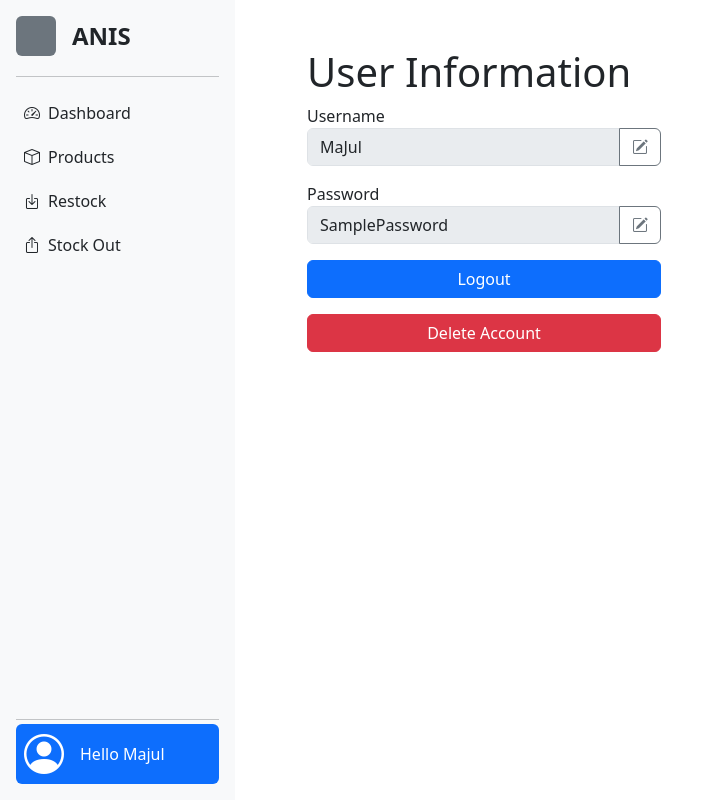
After one commit to MaJul1/anis-php, a PHP site: page /user.php in a window 1280 px wide. The commit adds this page. Shown: the whole page, without its empty margins (0-708 px from the left). Run offline with PHP 8.4, Linux system fonts and the light colour scheme.

```diff
--- a/index.php
+++ b/index.php
@@ -50,7 +50,7 @@
             Stock Out
           </a>
         </div>
-        <hr class="m-0">
+        <hr class="mb-1">
         <a href="#" class="d-flex align-items-center text-decoration-none text-dark ps-2 rounded">
           <i class="bi bi-person-circle fs-1 me-3"></i>
           Hello Majul
--- a/product.php
+++ b/product.php
@@ -264,7 +264,7 @@
             Stock Out
           </a>
         </div>
-        <hr class="m-0">
+        <hr class="mb-1">
         <a href="#" class="d-flex align-items-center text-decoration-none text-dark ps-2 rounded">
           <i class="bi bi-person-circle fs-1 me-3"></i>
           Hello Majul
--- a/restock.php
+++ b/restock.php
@@ -128,7 +128,7 @@ if (isset($_SERVER['HTTP_X_REQUESTED_WITH']) && $_SERVER['HTTP_X_REQUESTED_WITH'
                   <input class="form-control" type="date" id="add-missing-product-expiration-date">
                 </div>
                 <div class="col-sm mb-3">
-                  <label class="for="add-missing-product-count">Stock Count</label>
+                  <label class="form-label" for="add-missing-product-count">Stock Count</label>
                   <input class="form-control" type="number" id="add-missing-product-count">
                 </div>
               </div>
@@ -180,7 +180,7 @@ if (isset($_SERVER['HTTP_X_REQUESTED_WITH']) && $_SERVER['HTTP_X_REQUESTED_WITH'
             Stock Out
           </a>
         </div>
-        <hr class="m-0">
+        <hr class="mb-1">
         <a href="#" class="d-flex align-items-center text-decoration-none text-dark ps-2 rounded">
           <i class="bi bi-person-circle fs-1 me-3"></i>
           Hello Majul
--- a/stockout.php
+++ b/stockout.php
@@ -169,7 +169,7 @@
             Stock Out
           </a>
         </div>
-        <hr class="m-0">
+        <hr class="mb-1">
         <a href="#" class="d-flex align-items-center text-decoration-none text-dark ps-2 rounded">
           <i class="bi bi-person-circle fs-1 me-3"></i>
           Hello Majul
--- /dev/null
+++ b/user.php
@@ -0,0 +1,78 @@
+<!DOCTYPE html>
+<html lang="en">
+<head>
+  <meta charset="UTF-8">
+  <meta name="viewport" content="width=device-width, initial-scale=1.0">
+  <title>User</title>
+  <link href="bootsrap/css/bootstrap.min.css" rel="stylesheet">
+  <link rel="stylesheet" href="https://cdn.jsdelivr.net/npm/bootstrap-icons@1.13.1/font/bootstrap-icons.min.css">
+  <script src="bootsrap/js/bootstrap.bundle.min.js"></script>
+</head>
+<body>
+  <!-- sidebar -->
+  <div class="d-flex bg-light ps-3 d-md-none pt-1" style="height: 50px;">
+      <a data-bs-toggle="offcanvas" href="#sidebarOffcanvas" aria-controls="sidebarOffcanvas">
+        <i class="bi bi-list border border-1 border-secondary rounded text-dark fs-2 ps-2 pe-2"></i>
+      </a>
+    </div>
+
+    <div class="d-flex">
+      <div class="d-flex flex-column offcanvas-md offcanvas-start p-3 bg-light position-fixed" tabindex="-1" id="sidebarOffcanvas" aria-labelledby="sidebarOffcanvasLabel" style="width: 235px; height: 100vh">
+        <a class="d-flex align-items-center mb-0 mb-md-1 link-dark text-decoration-none" href="index.php">
+          <div class="bg-secondary me-3 rounded" style="width: 40px; height: 40px"></div>
+          <span class="fs-4 d-md-inline fw-semibold">ANIS</span>
+        </a>
+        <hr />
+        <div class="mb-1 p-2 rounded">
+          <a class="text-dark text-decoration-none d-flex" href="index.php">
+            <i class="bi bi-speedometer2 me-2"></i>
+            Dashboard
+          </a>
+        </div>
+        <div class="mb-1 p-2 rounded">
+          <a class="text-dark text-decoration-none d-flex" href="product.php">
+            <i class="bi bi-box me-2"></i>
+            Products
+          </a>
+        </div>
+        <div class="mb-1 p-2 rounded">
+          <a class="text-dark text-decoration-none d-flex" href="#">
+            <i class="bi bi-box-arrow-in-down me-2"></i>
+            Restock
+          </a>
+        </div>
+        <div class="mb-1 p-2 rounded mb-auto">
+          <a class="text-dark text-decoration-none d-flex" href="stockout.php">
+            <i class="bi bi-box-arrow-up me-2"></i>
+            Stock Out
+          </a>
+        </div>
+        <hr class="mb-1">
+        <a href="#" class="d-flex align-items-center text-decoration-none text-dark ps-2 bg-primary text-white rounded">
+          <i class="bi bi-person-circle fs-1 me-3"></i>
+          Hello Majul
+        </a>
+      </div>
+      <div class="d-none d-md-block" style="min-width: 235px; height: 100vh;"></div>
+
+      <!-- body -->
+      <div class="container ms-md-4 p-md-5 pt-3 d-flex flex-column" style="min-width: 400px; max-width: 450px;">
+        <h1>User Information</h1>
+        <span>Username</span>
+        <div class="input-group mb-3">
+          <input type="text" class="form-control" aria-label="Username of the User" aria-describedby="username-input" value="MaJul" disabled>
+          <a class="btn btn-outline-secondary" type="button" id="username-input"><i class="bi bi-pencil-square"></i></a>
+        </div>
+        <span>Password</span>
+        <div class="input-group mb-3">
+          <input type="text" class="form-control" aria-label="Password of the User" aria-describedby="password-input" value="SamplePassword" disabled>
+          <a class="btn btn-outline-secondary" type="button" id="password-input"><i class="bi bi-pencil-square"></i></a>
+        </div>
+        <div>
+          <button class="btn btn-primary w-100 mb-3">Logout</button>
+          <button class="btn btn-danger w-100">Delete Account</button>
+        </div>
+      </div>
+    </div>
+</body>
+</html>
```
Also changed, not shown: login.php (renamed from login.html), register.php (renamed from register.html), user.html (deleted).
